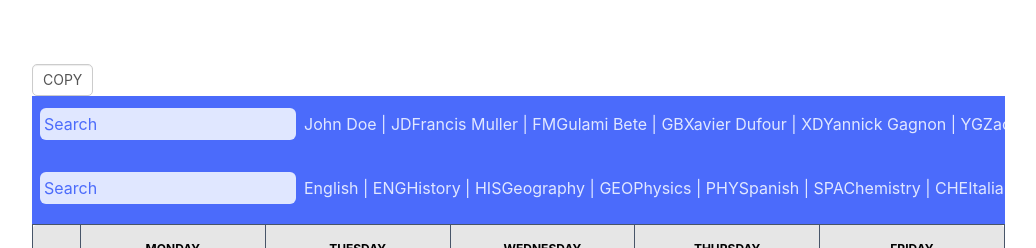
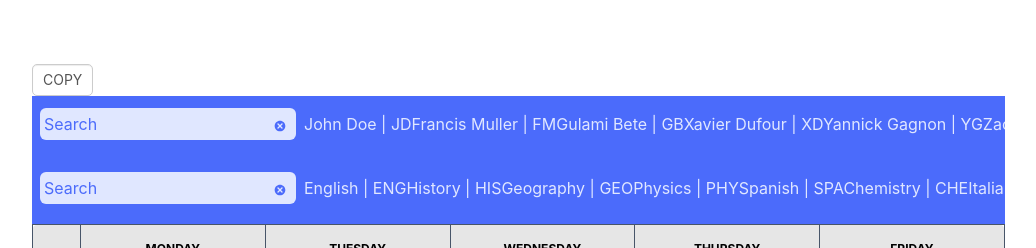
Before and after one commit to Chickenbiscuitoo/timetable-manager, a Next.js app: page / in a window 1280 px wide. Shown: the top 248 px of the page, without its empty margins (0-1036 px from the left). Built offline with nearby package versions, Linux system fonts and the light colour scheme.

Commit message:
added remove filter icon (non func)

```diff
--- a/components/ScrollMenu.tsx
+++ b/components/ScrollMenu.tsx
@@ -25,6 +25,9 @@ const ScrollMenu: NextPage<Props> = ({ data, isTeacher }) => {
 					placeholder="Search"
 					className="bg-indigo-100 rounded-md text-primary placeholder:text-primary placeholder-opacity-50 p-1 m-2 mt-3"
 				/>
+				<span className="absolute top-1 right-4 text-primary">
+					<TiDelete />
+				</span>
 			</div>
 
 			{data
```
